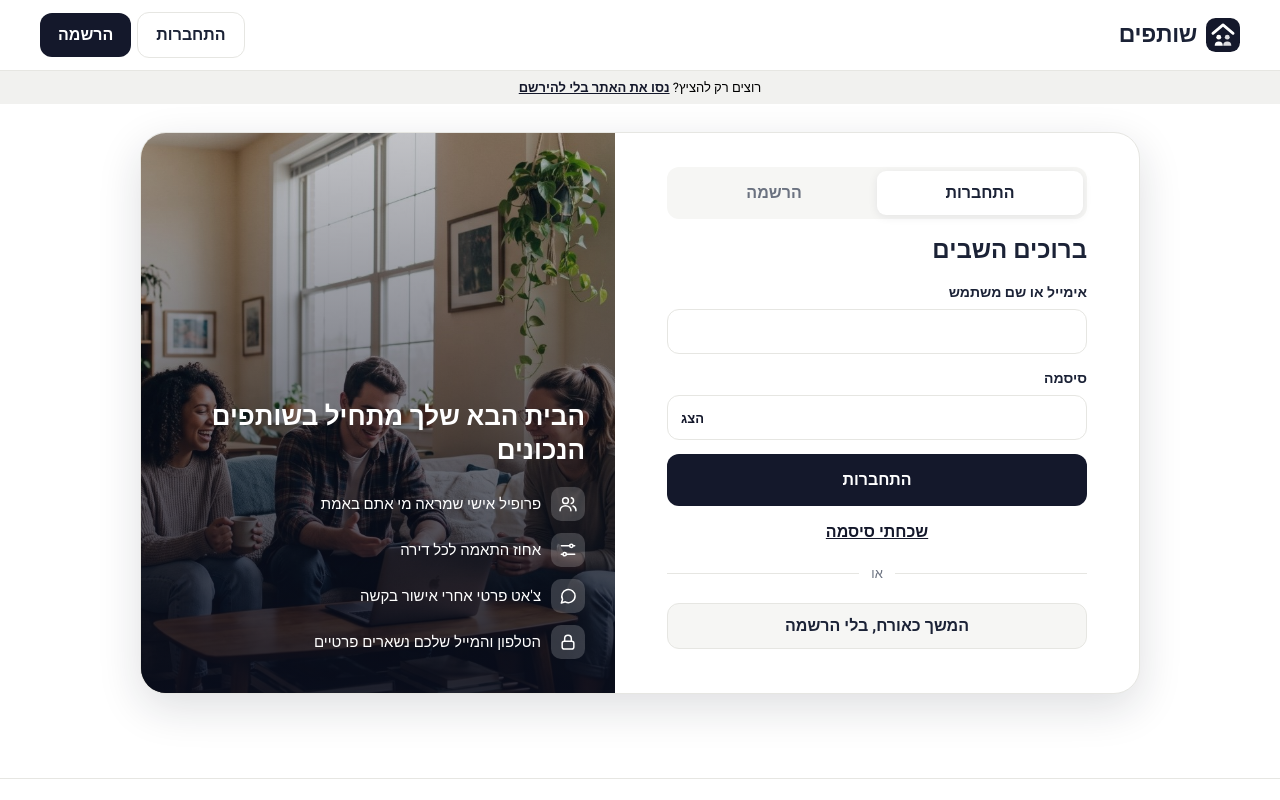
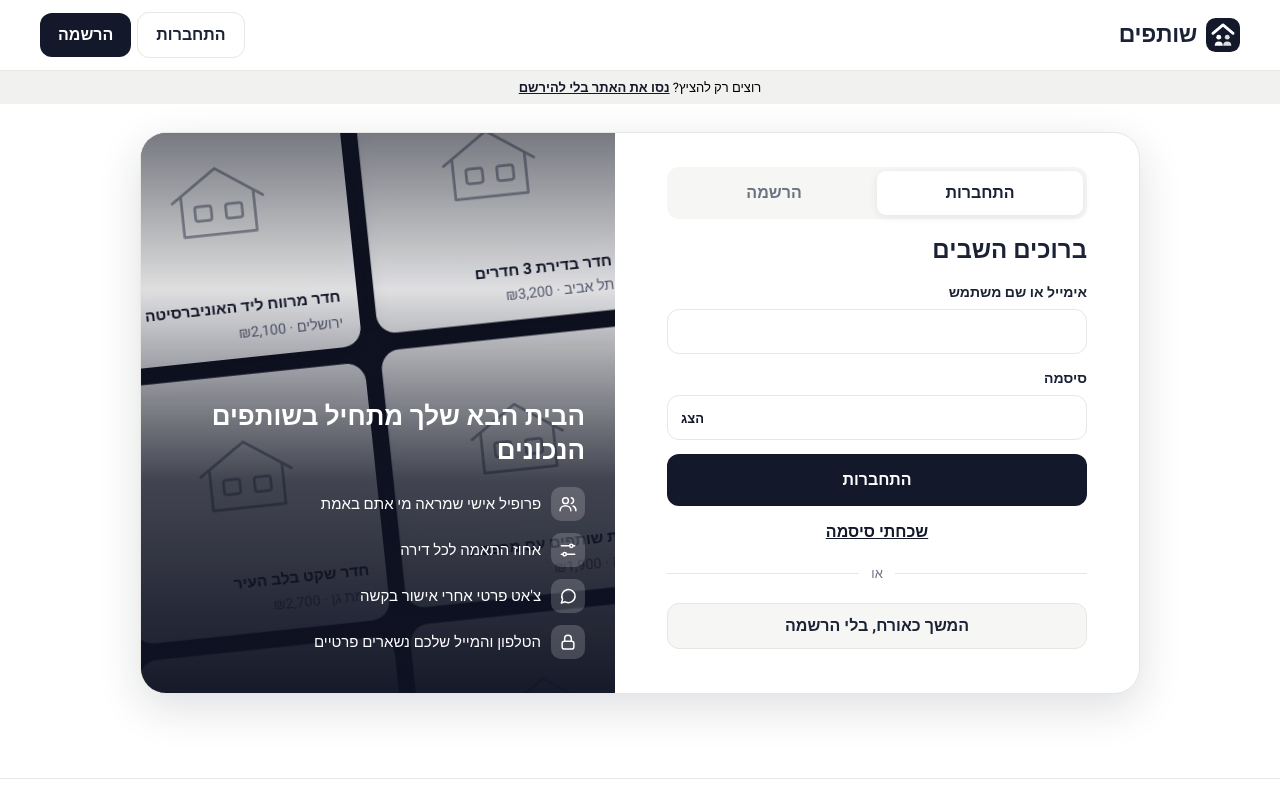
Before and after one commit to YShabtay/shutafim, a React (Vite) app: page /mine in a window 1280 px wide. Shown: the top 800 px of the page. Built offline with nearby package versions, Linux system fonts and the light colour scheme; no server answers; the database is empty.

Commit message:
Auth page: half-screen animated listing ads instead of a static photo
Co-Authored-By: Claude Sonnet 5.5 <noreply@anthropic.com>

```diff
--- a/src/components/Login.jsx
+++ b/src/components/Login.jsx
@@ -4,6 +4,7 @@ import { api, hasBackend, enterGuest } from '../api'
 import { usernameError } from '../blocklist'
 import Icon from './Icon'
 import NumberInput from './NumberInput'
+import Placeholder from './Placeholder'
 
 // סיסמה: לפחות 8 תווים, אות ומספר. הדירוג עוזר לבחור סיסמה חזקה יותר.
 export const passwordOk = p => p.length >= 8 && /[A-Za-z֐-׿]/.test(p) && /\d/.test(p)
@@ -26,13 +27,48 @@ const explain = msg => {
   return msg
 }
 
-const IMG = '/hero-light.jpg'
+const FALLBACK = [
+  { id: 'f1', title: 'חדר בדירת 3 חדרים', city: 'תל אביב', rent: 3200 },
+  { id: 'f2', title: 'חדר מרווח ליד האוניברסיטה', city: 'ירושלים', rent: 2100 },
+  { id: 'f3', title: 'דירת שותפים עם מרפסת', city: 'חיפה', rent: 1900 },
+  { id: 'f4', title: 'חדר שקט בלב העיר', city: 'רמת גן', rent: 2700 },
+  { id: 'f5', title: 'חדר בדירה משופצת', city: 'באר שבע', rent: 1600 },
+  { id: 'f6', title: 'חדר עם מרפסת פרטית', city: 'הרצליה', rent: 3000 },
+]
+
+// מודעות רצות לאורך הצד: שתי עמודות שנעות בכיוונים הפוכים
+function Ads() {
+  const [posts, setPosts] = useState(null)
+  useEffect(() => { api.listPosts().then(l => setPosts(l.slice(0, 12))).catch(() => setPosts([])) }, [])
+  const list = posts && posts.length >= 4 ? posts : FALLBACK
+  const cols = [list.filter((_, i) => i % 2 === 0), list.filter((_, i) => i % 2 === 1)].map(c => {
+    let a = c
+    while (a.length < 4) a = [...a, ...c]
+    return [...a, ...a]
+  })
+  return (
+    <div className="mq" aria-hidden="true">
+      {cols.map((c, i) => (
+        <div key={i} className={'mqcol ' + (i ? 'down' : 'up')}>
+          {c.map((p, j) => (
+            <div key={p.id + '-' + j} className="mqcard">
+              <div className="mqph">{p.photos?.[0] ? <img src={p.photos[0]} alt="" loading="lazy" /> : <Placeholder />}</div>
+              <b>{p.title}</b>
+              <span>{p.city} · ₪{Number(p.rent).toLocaleString('he-IL')}</span>
+            </div>
+          ))}
+        </div>
+      ))}
+    </div>
+  )
+}
 
 function Shell({ children }) {
   return (
     <div className="authpage">
       <div className="authform">{children}</div>
-      <aside className="authside" style={{ backgroundImage: `url(${IMG})` }}>
+      <aside className="authside">
+        <Ads />
         <div className="authside-in">
           <h2>הבית הבא שלך מתחיל בשותפים הנכונים</h2>
           <ul>
--- a/src/styles.css
+++ b/src/styles.css
@@ -232,9 +232,21 @@ footer{text-align:right}
 .authpage{display:grid;grid-template-columns:minmax(0,1.05fr) minmax(0,.95fr);max-width:1000px;margin:28px auto;border:1px solid var(--line);border-radius:26px;overflow:hidden;background:var(--card);box-shadow:0 14px 44px rgba(20,25,45,.14)}
 .authform{padding:34px clamp(20px,4vw,44px)}
 .authform .authbox{max-width:420px;margin:0 auto}
-.authside{position:relative;background-size:cover;background-position:78% center;min-height:560px;color:#fff;display:flex;align-items:flex-end}
-.authside::before{content:"";position:absolute;inset:0;background:linear-gradient(180deg,rgba(10,14,30,.25),rgba(10,14,30,.85))}
-.authside-in{position:relative;padding:34px 30px}
+.authside{position:relative;background:#0f1222;overflow:hidden;min-height:560px;color:#fff;display:flex;align-items:flex-end}
+.authside::before{content:"";position:absolute;inset:0;z-index:1;background:linear-gradient(180deg,rgba(15,18,34,.55) 0%,rgba(15,18,34,.1) 28%,rgba(15,18,34,.78) 62%,rgba(15,18,34,.97) 100%)}
+.mq{position:absolute;inset:0;display:grid;grid-template-columns:1fr 1fr;gap:14px;padding:0 16px;transform:rotate(-6deg) scale(1.2)}
+.mqcol{display:flex;flex-direction:column;gap:14px;will-change:transform}
+.mqcol.up{animation:mqup 48s linear infinite}.mqcol.down{animation:mqdown 48s linear infinite}
+@keyframes mqup{to{transform:translateY(-50%)}}
+@keyframes mqdown{from{transform:translateY(-50%)}to{transform:translateY(0)}}
+.mqcard{background:rgba(255,255,255,.96);color:#14182b;border-radius:16px;padding:8px 8px 12px;display:flex;flex-direction:column;gap:3px;box-shadow:0 8px 24px rgba(0,0,0,.25)}
+.mqcard b{font-size:13px;padding:6px 6px 0;line-height:1.3}
+.mqcard span{font-size:12px;color:#5b6074;padding:0 6px}
+.mqph{aspect-ratio:4/3;border-radius:11px;overflow:hidden;background:#eceef3}
+.mqph img{width:100%;height:100%;object-fit:cover;display:block}
+.mqph .plh{height:100%;border-radius:0}
+@media(prefers-reduced-motion:reduce){.mqcol{animation:none!important}}
+.authside-in{position:relative;z-index:2;padding:34px 30px}
 .authside h2{font-size:26px;line-height:1.3;margin-bottom:18px}
 .authside ul{list-style:none;margin:0;padding:0;display:flex;flex-direction:column;gap:12px}
 .authside li{display:flex;align-items:center;gap:10px;font-size:15px}
```
